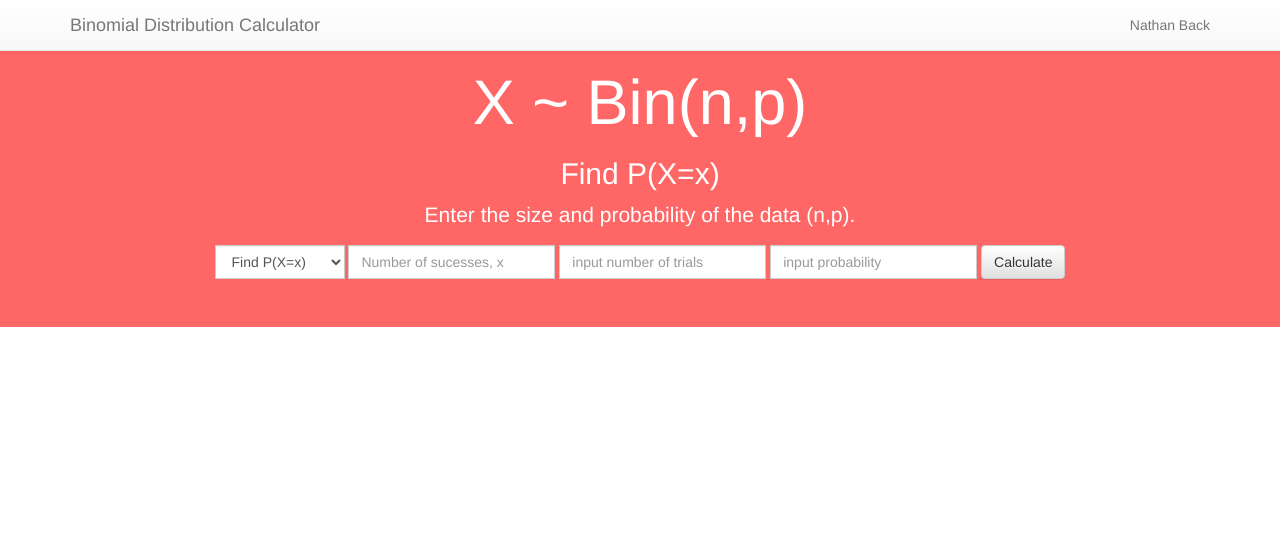
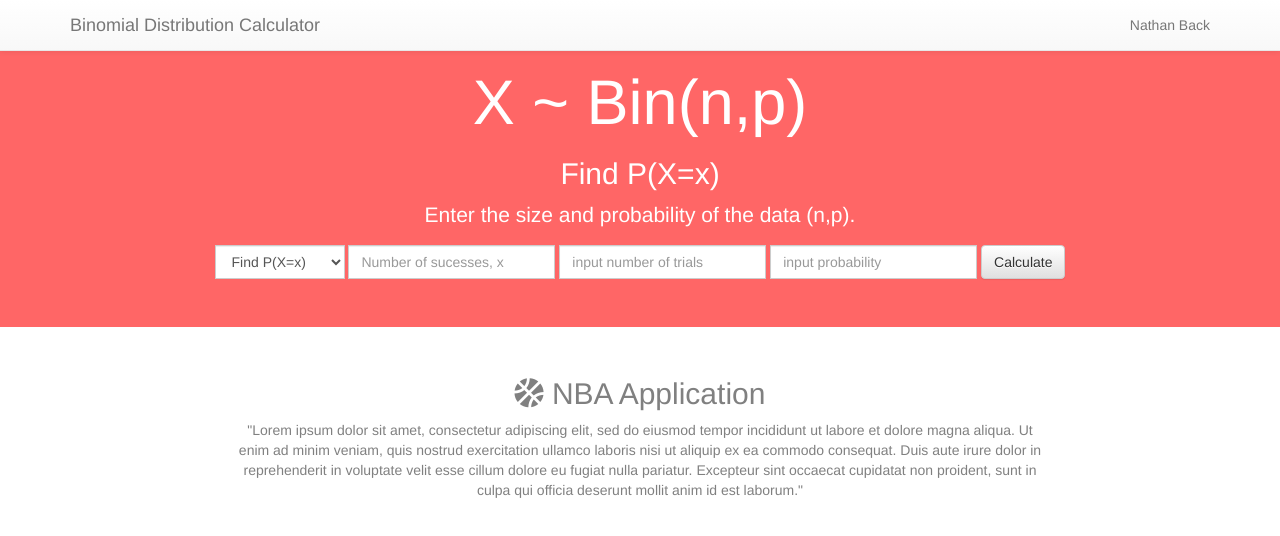
Before and after one commit to nkback/Stats_Binomial_Project, a plain HTML site: page index.html in a window 1280 px wide. Drawn offline with nearby package versions, Linux system fonts and the light colour scheme.

Commit message:
Add text to the UI

```diff
--- a/index.html
+++ b/index.html
@@ -10,6 +10,8 @@
             color: #ffffff !important;
         }
     </style>
+    <!-- Font Awesome -->
+    <link rel="stylesheet" href="https://use.fontawesome.com/releases/v5.0.13/css/all.css" integrity="sha384-DNOHZ68U8hZfKXOrtjWvjxusGo9WQnrNx2sqG0tfsghAvtVlRW3tvkXWZh58N9jp" crossorigin="anonymous">
 
     <!-- jquery -->
     <script src="https://code.jquery.com/jquery-3.3.1.slim.min.js" integrity="sha256-3edrmyuQ0w65f8gfBsqowzjJe2iM6n0nKciPUp8y+7E=" crossorigin="anonymous"></script>
@@ -25,6 +27,7 @@
     <!-- Javascript -->
     <script>
         $(document).ready(function(){
+            console.log($('#myName').css("color"));
             var sizeInput = $('#sizeInput');
             var probabilityInput = $('#probabilityInput');
             var numSuccesses = $('#numSuccessInput');
@@ -110,7 +113,7 @@
             </div>
             <div class="collapse navbar-collapse" id="myNavbar">
             <ul class="nav navbar-nav navbar-right">
-                <li><a href="#">Nathan Back</a></li>
+                <li id="myName"><a href="#">Nathan Back</a></li>
             </ul>
             </div>
         </div>
@@ -142,5 +145,22 @@
             <button id="calculate" class="btn btn-default">Calculate</button>
         </form>
     </div>
+    <div class="container-fluid text-center" style="color: gray">
+        <div class="row"></div>
+            <div class="col-md-2"></div>
+            <div class="col-md-8">
+                <h2><i class="fa fa-basketball-ball"></i> NBA Application</h2>
+                <p>"Lorem ipsum dolor sit amet, consectetur adipiscing elit,
+                    sed do eiusmod tempor incididunt ut labore et dolore magna aliqua.
+                    Ut enim ad minim veniam,
+                    quis nostrud exercitation ullamco laboris nisi ut aliquip ex ea commodo consequat.
+                    Duis aute irure dolor in reprehenderit in voluptate velit
+                    esse cillum dolore eu fugiat nulla pariatur.
+                    Excepteur sint occaecat cupidatat non proident,
+                        sunt in culpa qui officia deserunt mollit anim id est laborum."
+                </p>
+            </div>
+        </div>
+    </div>
 </body>
 </html>
```
